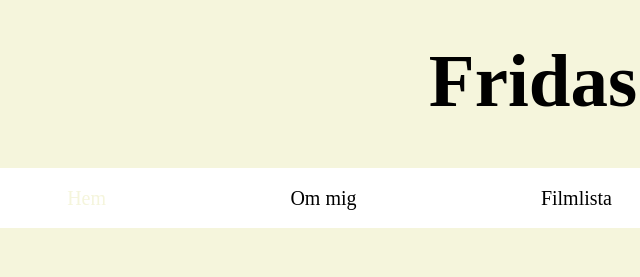
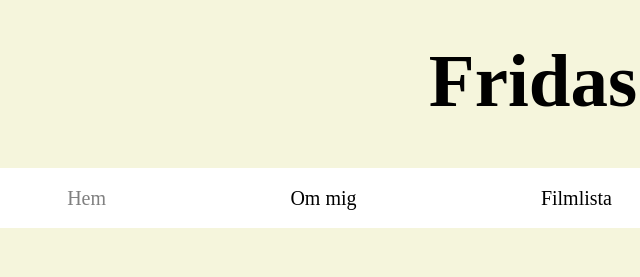
Before and after one commit to Frida333/mandatory-htmlcss1, a plain HTML site: page index.html in a window 1280 px wide. Shown: the top 277 px of the page, 33-673 px from the left. Drawn offline with Linux system fonts and the light colour scheme.

Commit message:
ändrat färg på länk, snyggat till koden

```diff
--- a/style.css
+++ b/style.css
@@ -1,9 +1,7 @@
-body
-{
+body{
   background-color:#F5F5DC;
 }
-header h1
-{
+header h1{
   text-align:center;
   padding-top:30px;
   font-size:75px;
@@ -12,8 +10,7 @@ background-color:#F5F5DC;
   margin: auto;
 }
 
-nav
-{
+nav{
   height: 60px;
   background-color:white;
   border-radius: 7px;
@@ -21,55 +18,62 @@ display: flex;
   justify-content: space-around;
   align-items: center;
 }
-nav a
-{
+
+nav a{
   display: block;
   color: black;
   float: left;
   text-decoration: none;
   font-size: 20px;
 }
+
 .point, a:hover{
-  color:#F5F5DC;
+  color:grey;
 }
+
 article{
   width: 800px;
   height: 600px;
   float: left;
-
   padding: 50px 50px 75px 75px;
 }
+
 img{
   border-radius: 7px;
 }
+
 aside{
   width: 400px;
   height: 625px;
   float: left;
   padding: 50px 50px 75px 75px;
 }
+
 table, th ,td{
   border-collapse: collapse;
   border: 2px solid black;
   padding: 35px 35px 35px 35px;
 }
+
 td:hover{
   background-color: white;
 }
+
 a, article{
   text-decoration: none;
   color: black;
   text-align: left;
 }
-textarea {
+
+textarea{
   padding: 10px;
   line-height: 1.5;
   border-radius: 5px;
   border: 1px solid #ccc;
   box-shadow: 1px 1px 1px #999;
 }
-footer
-{
+
+footer{
   clear:both;
   background-color:black;
   height: 100px;
```
Lines whose indentation alone changed are shown as unchanged.
